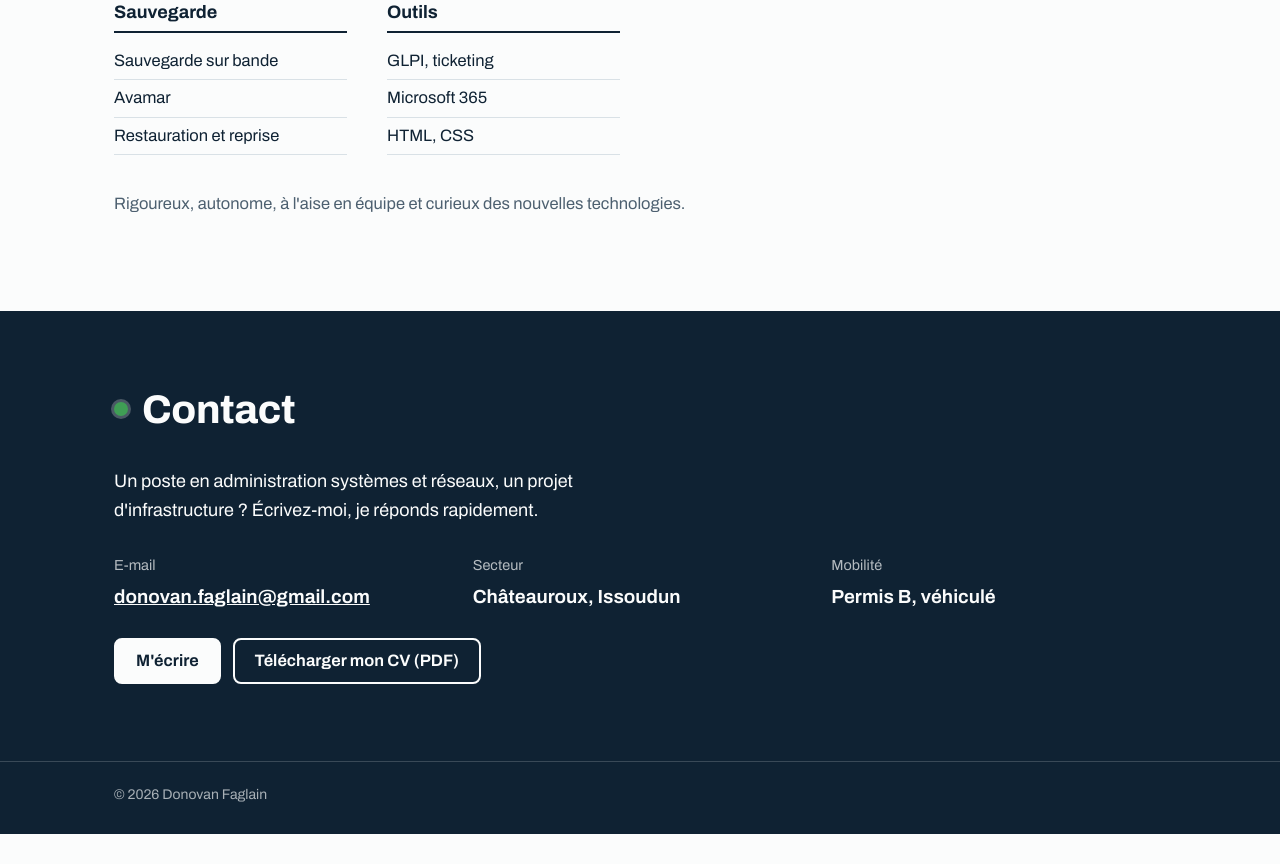
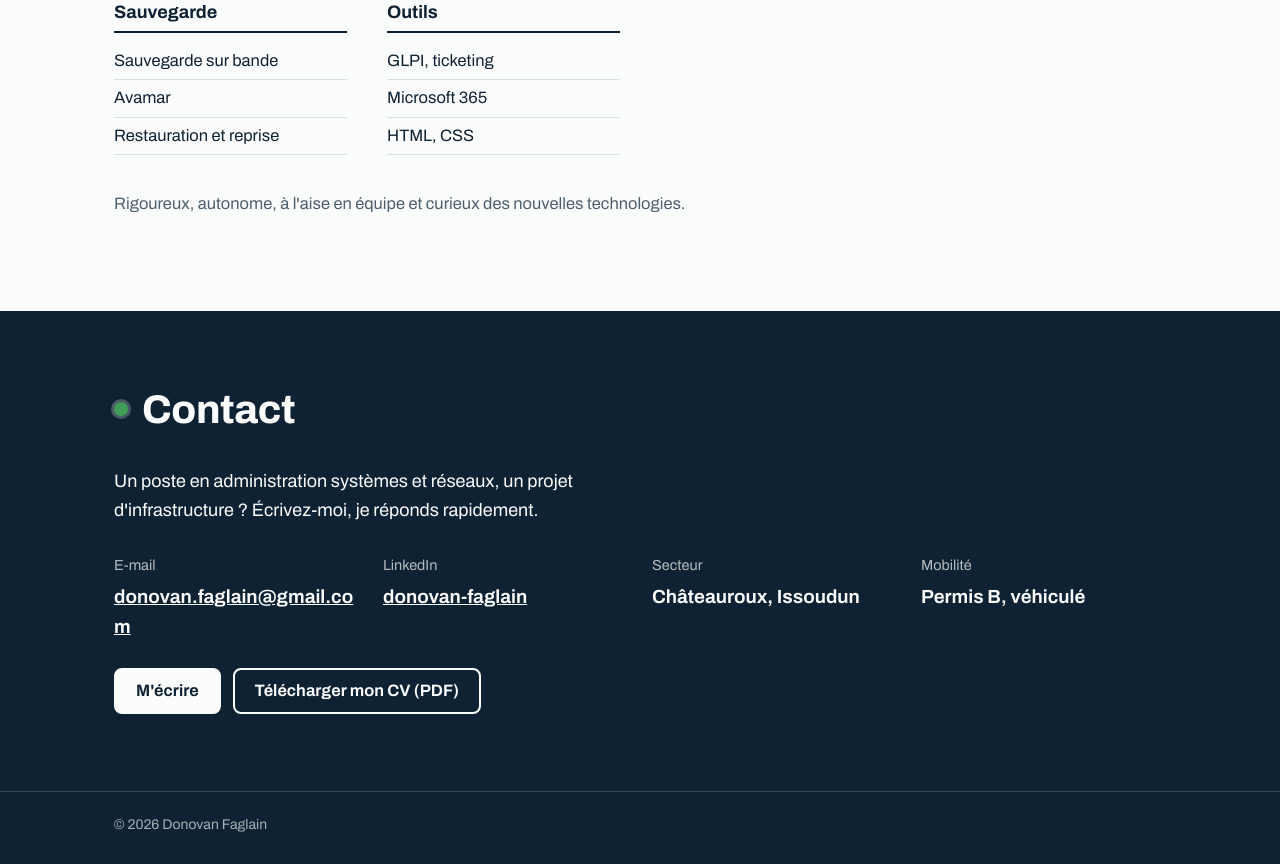
Before and after one commit to Dovhakiin-16/cv_d-faglain, a plain HTML site: page index.html in a window 1280 px wide. Shown: the part 4517-5381 px from the top of the page. Before the commit the page ends 5351 px from the top, so only its background shows below. Drawn offline with Linux system fonts and the light colour scheme.

Commit message:
Contact : ajout du LinkedIn
Co-Authored-By: Claude Opus 5.5 <noreply@anthropic.com>
Claude-Session: https://claude.ai/code/session_01CnjFNdd2EG4Yem5HCgJW3m

```diff
--- a/index.html
+++ b/index.html
@@ -328,6 +328,7 @@ footer{background:var(--ink);color:color-mix(in srgb,var(--bg) 65%,var(--ink));f
     <p>Un poste en administration systèmes et réseaux, un projet d'infrastructure&nbsp;? Écrivez-moi, je réponds rapidement.</p>
     <dl class="grid">
       <div><dt>E-mail</dt><dd><a href="mailto:donovan.faglain@gmail.com">donovan.faglain@gmail.com</a></dd></div>
+      <div><dt>LinkedIn</dt><dd><a href="https://www.linkedin.com/in/donovan-faglain-291ab3174/">donovan-faglain</a></dd></div>
       <div><dt>Secteur</dt><dd>Châteauroux, Issoudun</dd></div>
       <div><dt>Mobilité</dt><dd>Permis B, véhiculé</dd></div>
     </dl>
```
